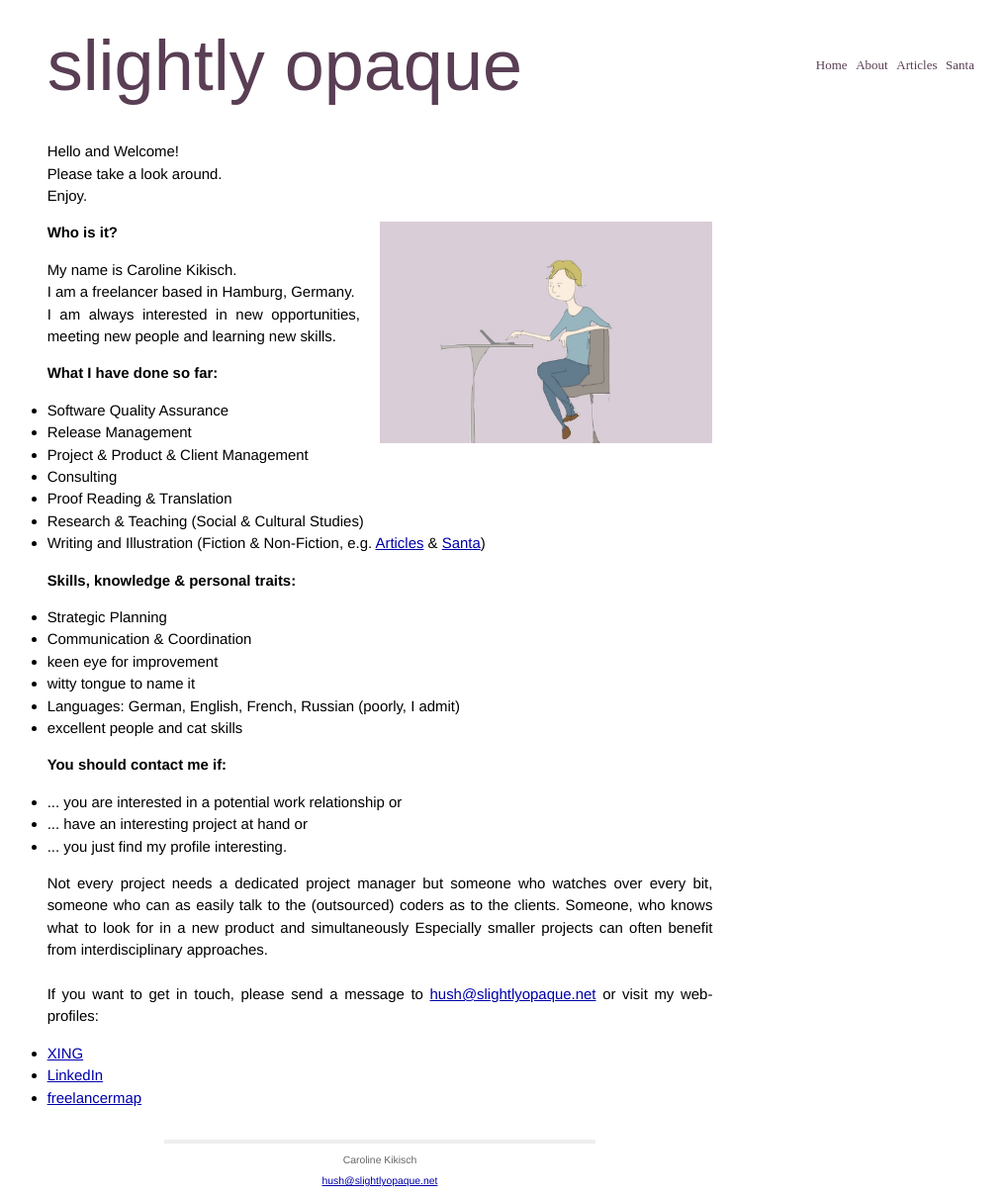
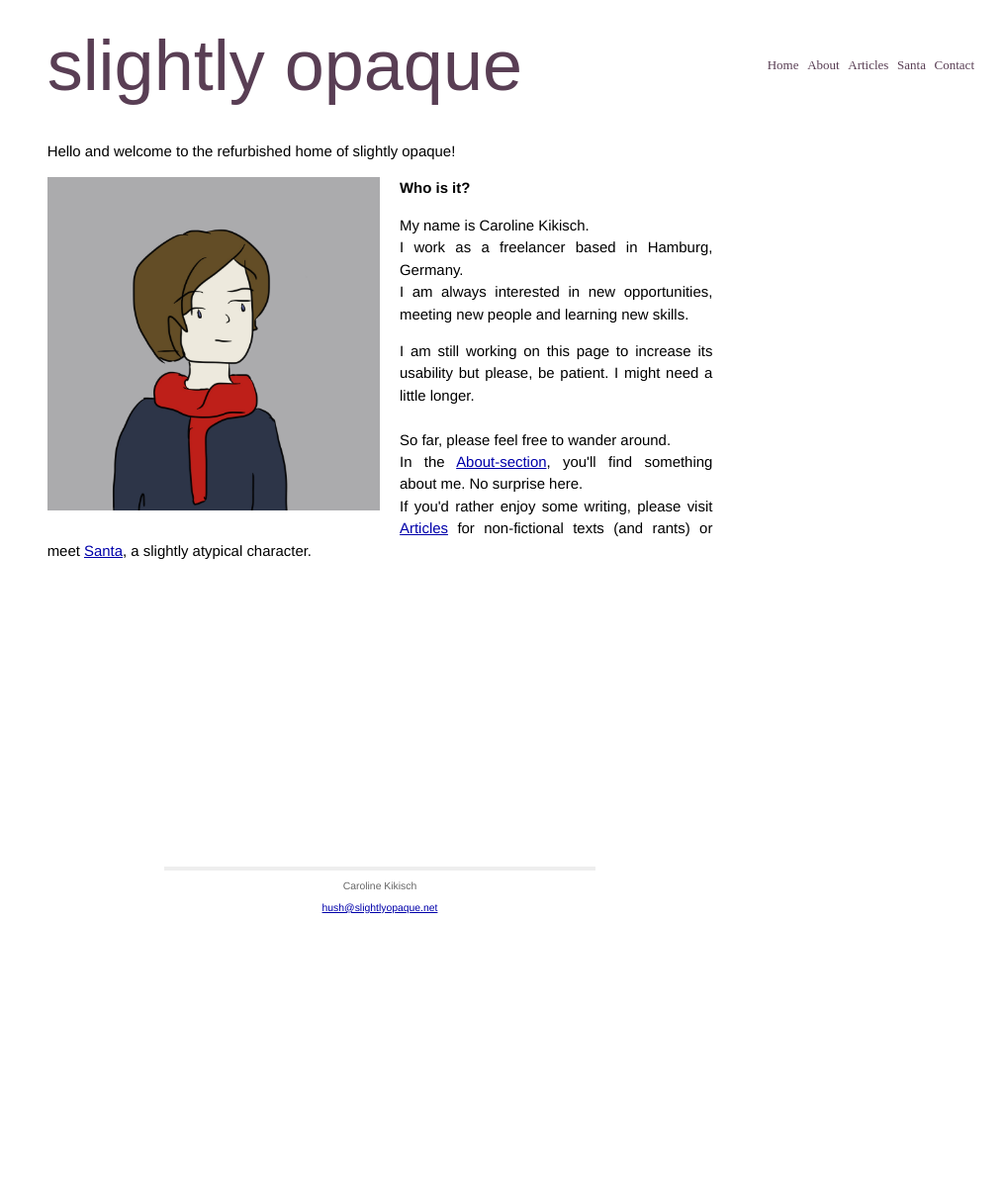
Before and after one commit to slightlyopaque/slightlyopaque_old.github.io, a Jekyll site: the page built from index.html, in a window 1280 px wide. Shown: the whole page at 99% size, without its empty margins (256-1272 px from the left). Built offline with Jekyll 4.4.1, drawn with Linux system fonts in a browser that asks for light colours; Markdown is read by kramdown in place of the engine named in the settings; after the commit the page ends 945 px from its top, so only the background shows below that.

Commit message:
added text and style to index.html

```diff
--- a/_layouts/default.html
+++ b/_layouts/default.html
@@ -36,6 +36,7 @@
 				<li><a href="/about.html">About</a></li>
 				<li><a href="/Articles.html">Articles</a></li>
 				<li><a href="/Santa.html">Santa</a></li>
+				<li><a href="/contact.html">Contact</a></li>
 			</ul>
 		</nav>
 
--- a/css/main.css
+++ b/css/main.css
@@ -160,6 +160,13 @@ footer {
   margin-left: 1.35em;
 }
 
+/*ul {
+	list-style-type:none;
+	margin:0;
+	padding:0;
+}
+*/
+
 .post code {
   border: 1px solid #ddd;
   background-color: #eef;
@@ -210,3 +217,9 @@ footer {
 .posts p {
 	/* padding-left: 161px; */
 }
+
+.list_inline li {
+display:inline;
+padding: 0 5px 0 0;
+font-family: Avenir; sans-serif;
+}
--- a/index.html
+++ b/index.html
@@ -5,55 +5,19 @@ title: slightly opaque ... home
 
 
 <div id="home"></div>
-<p>Hello and Welcome! <br>
-Please take a look around.<br>
-Enjoy.</p>
+<p>Hello and welcome to the refurbished home of slightly opaque!</p>
 
-<img src="/images/IMG_1785.JPG" class="half-width right" />
+<img src="/images/IMG_2735.JPG" class="half-width left" />
 
 <h1>Who is it?</h1>
 
 	<p>
 	My name is Caroline Kikisch. <br>
-	I am a freelancer based in Hamburg, Germany.<br>
+	I work as a freelancer based in Hamburg, Germany.<br>
 	I am always interested in new opportunities, meeting new people and learning new skills.</p>
 
-<h1>What I have done so far:</h1>
-
-<ul>
-	<li>Software Quality Assurance</li>
-	<li>Release Management</li>
-	<li>Project & Product & Client Management</li>
-	<li>Consulting</li>
-	<li>Proof Reading & Translation</li>
-	<li>Research & Teaching (Social & Cultural Studies)</li>
-	<li>Writing and Illustration (Fiction & Non-Fiction, e.g. <a href="/Articles.html" >Articles</a> & <a href="/Santa.html" >Santa</a>)</li>
-</ul>
-
-<h1>Skills, knowledge & personal traits:</h1>
-<ul>
-	<li>Strategic Planning</li>
-	<li>Communication & Coordination</li>
-	<li>keen eye for improvement</li>
-	<li>witty tongue to name it</li>
-	<li>Languages: German, English, French, Russian (poorly, I admit)</li>
-	<li>excellent people and cat skills</li>
-</ul>
-
-<h1>You should contact me if:</h1>
-<div>
-	<ul>
-		<li>... you are interested in a potential work relationship or</li>
-		<li>... have an interesting project at hand or</li>
-		<li>... you just find my profile interesting.</li>
-	</ul>
-	Not every project needs a dedicated project manager but someone who watches over every bit, someone who can as easily talk to the (outsourced) coders as to the clients. Someone, who knows what to look for in a new product and simultaneously
-	Especially smaller projects can often benefit from interdisciplinary approaches.<br><br>
-
-	If you want to get in touch, please send a message to <a href="mailto:hush@slightlyopaque.net">hush@slightlyopaque.net</a> or visit my web-profiles: </p>
-	<ul>
-		<li><a href="https://www.xing.com/profile/Caroline_Kikisch" >XING</a></li>
-		<li><a href="https://de.linkedin.com/in/carolinekikisch" >LinkedIn</a></li>
-		<li><a href="http://www.freelancermap.de/freelancer-verzeichnis/profile/sonstiges-it-beratung/92621-profil-software-quality-assurance-und-project-management.html" >freelancermap</a></li>
-	</ul>
-</div>
+<p>I am still working on this page to increase its usability but please, be patient. I might need a little longer.<br><br>
+So far, please feel free to wander around. <br>
+In the <a href="/About">About-section</a>, you'll find something about me. No surprise here. <br>
+If you'd rather enjoy some writing, please visit <a href="/Articles">Articles</a> for non-fictional texts (and rants) or meet <a href="/Santa">Santa</a>, a slightly atypical character.
+</p>
```
